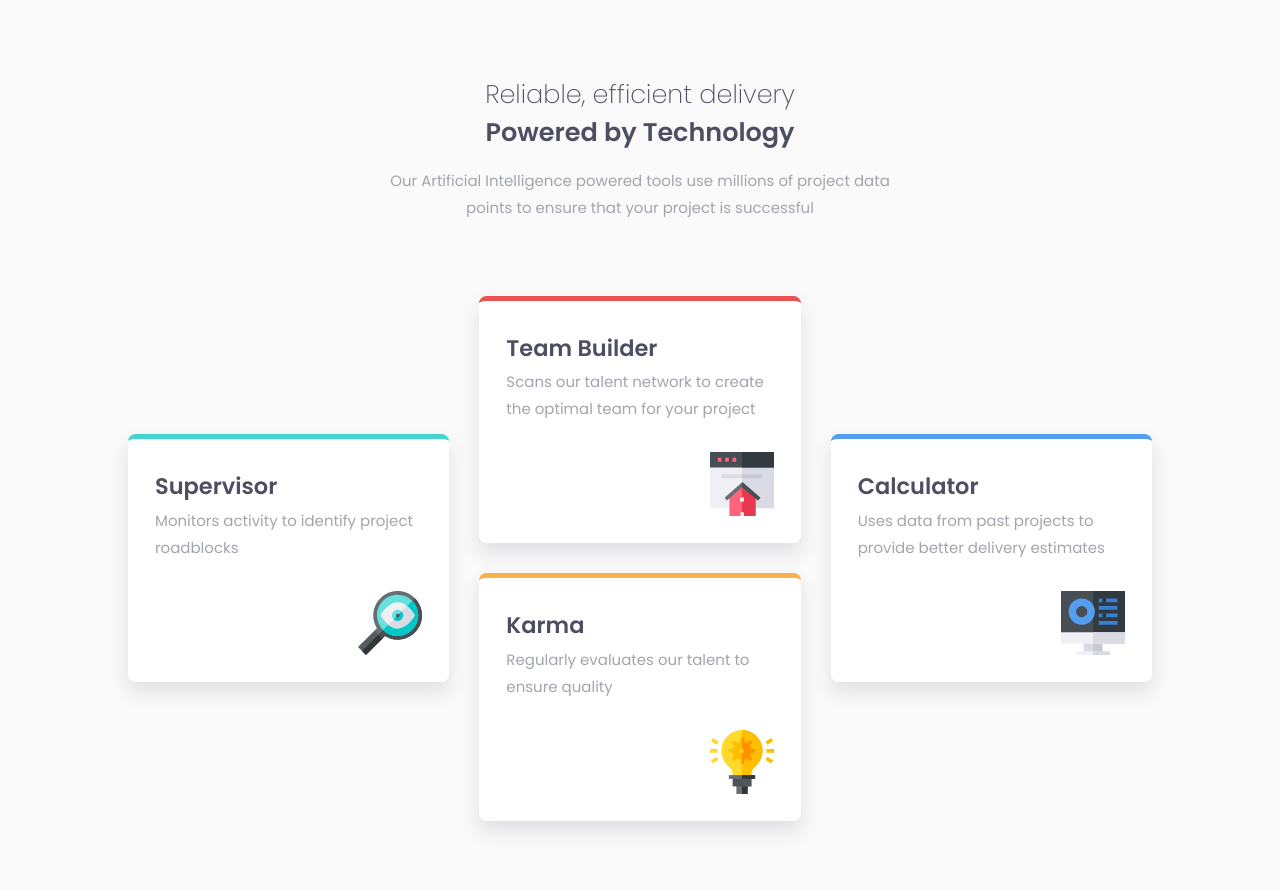
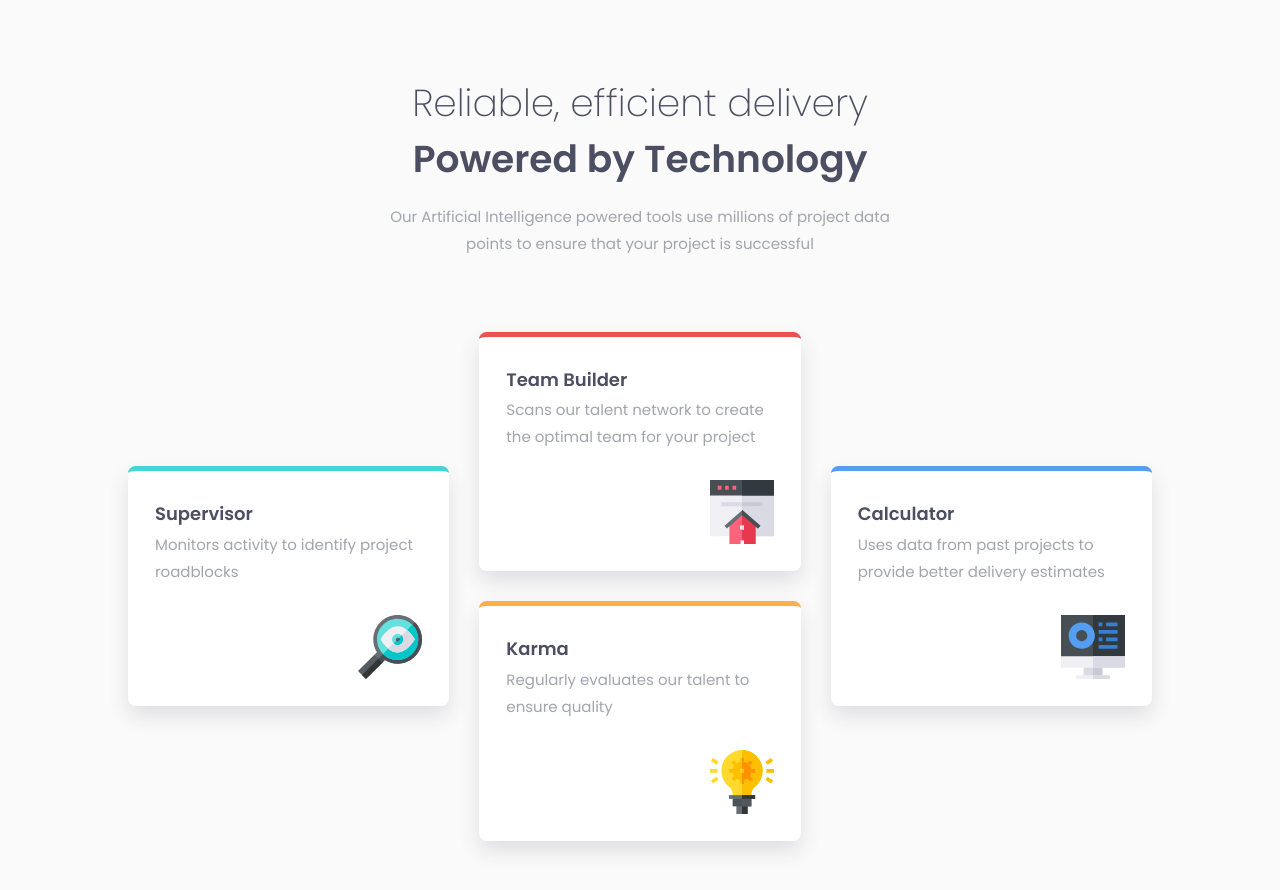
Before and after one commit to frontendmentor-ilyesab/four-card-feature-section, a plain HTML site: page index.html in a window 1280 px wide. Drawn offline with Linux system fonts and the light colour scheme.

Commit message:
fix html report and layout

```diff
--- a/index.html
+++ b/index.html
@@ -11,8 +11,8 @@
   <main>
     <header class="site-header">
       <h1>
-        <p>Reliable, efficient delivery</p>
-        <p class="bold">Powered by Technology</p>
+        <span>Reliable, efficient delivery</span>
+        <strong>Powered by Technology</strong>
       </h1>
       <p class="description">
         Our Artificial Intelligence powered tools use millions of project data points
--- a/styles.css
+++ b/styles.css
@@ -74,6 +74,10 @@ h6 {
     --gray-blue: hsl(229, 6%, 66%);
     --light-gray-blue: hsl(229, 6%, 88%);
     --light-gray: hsl(0, 0%, 98%);
+
+    /* Fonts */
+    --main-heading-size: 1.7rem;
+    --feature-heading-size: 1.2rem;
 }
 
 /* Global Styles */
@@ -105,13 +109,13 @@ main {
 
 h1 {
     color: var(--dark-blue);
-    font-size: 1.7rem;
+    font-size: var(--main-heading-size);
     font-weight: 200;
     display: grid;
     line-height: 1.5;
 }
 
-.bold {
+strong {
     font-weight: 600;
 }
 
@@ -180,7 +184,7 @@ h1 {
 
 h3 {
     color: var(--dark-blue);
-    font-size: 1.5rem;
+    font-size: var(--feature-heading-size);
     font-weight: 600;
 }
 
@@ -192,6 +196,9 @@ h3 {
 }
 
 @media (min-width: 992px) {
+  :root {
+    --main-heading-size: 2.5rem;
+  }
   .tools {
     max-width: 80vw;
     grid-template-columns: repeat(3, 1fr);
```
